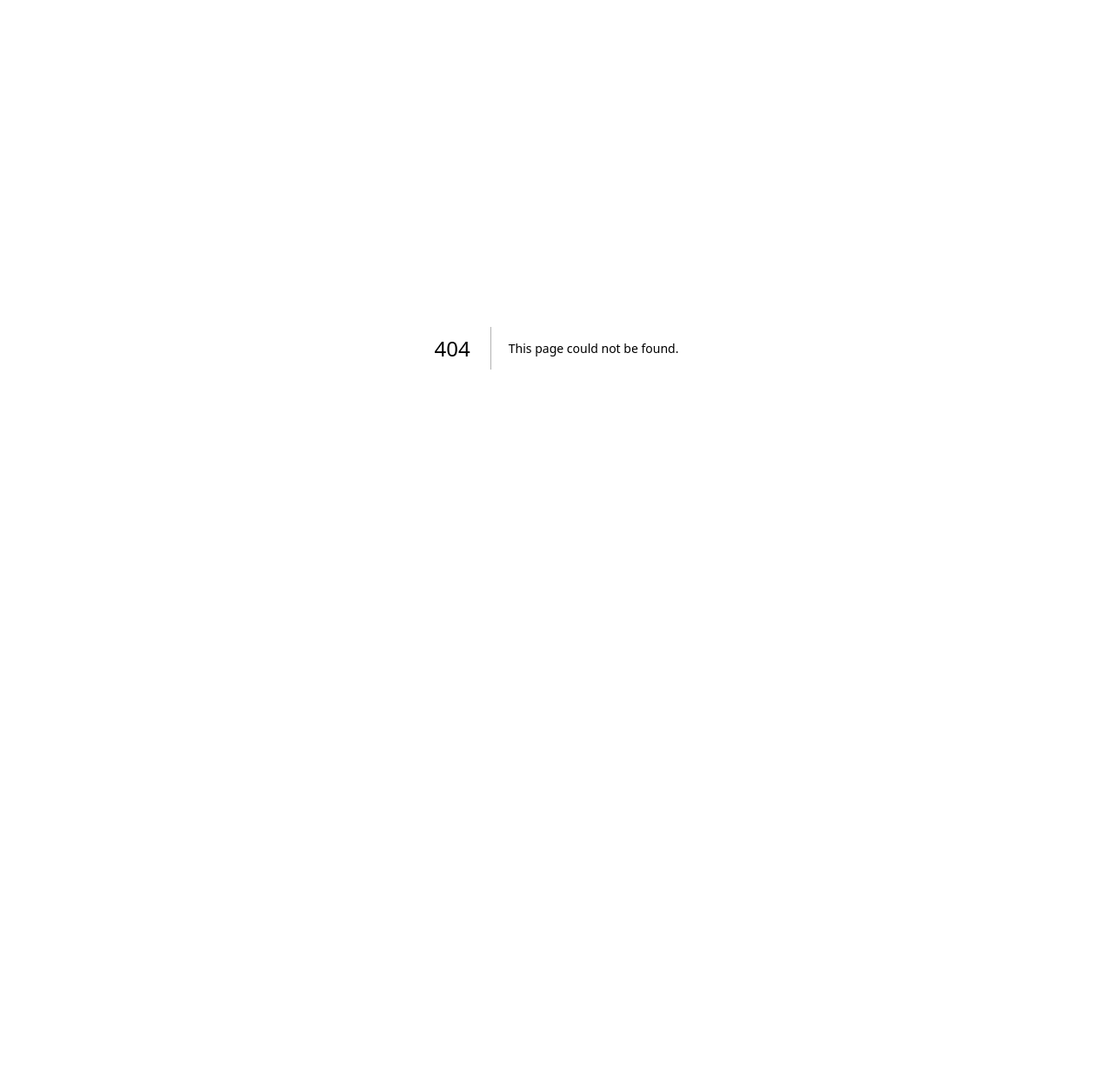
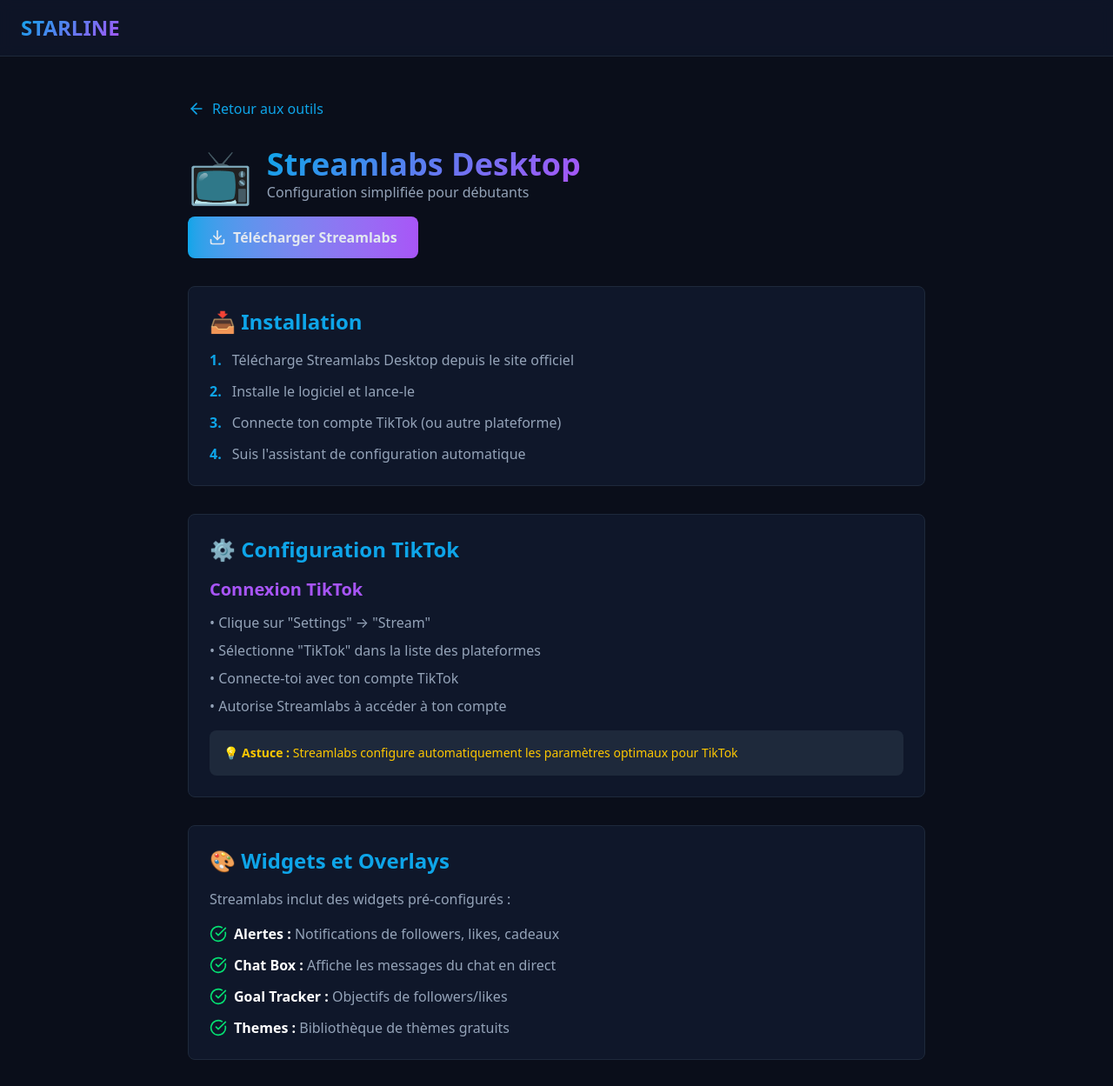
Before and after one commit to Shahil-AppDev/starline-saas, a Next.js app in the folder frontend/: page /tools/streamlabs in a window 1280 px wide. Before the commit this address had no page. Shown: the top 1249 px of the page at 87% size. Before the commit the page ends 800 px from the top, so only its background shows below. Built offline with nearby package versions, Linux system fonts and the light colour scheme.

Commit message:
feat: Add training pages for Streamlabs and TikTok Live Studio

```diff
--- /dev/null
+++ b/frontend/src/app/tools/streamlabs/page.tsx
@@ -0,0 +1,163 @@
+import Link from 'next/link';
+import { Download, ArrowLeft, CheckCircle } from 'lucide-react';
+
+export default function StreamlabsPage() {
+  return (
+    <div className="min-h-screen bg-[#0a0e1a] text-[#e2e8f0]">
+      <nav className="border-b border-[#1e293b] bg-[#0f172a]/80 backdrop-blur-sm sticky top-0 z-50">
+        <div className="max-w-7xl mx-auto px-4 sm:px-6 py-3 sm:py-4 flex items-center justify-between">
+          <Link href="/" className="text-xl sm:text-2xl font-bold gradient-text">STARLINE</Link>
+        </div>
+      </nav>
+
+      <main className="max-w-4xl mx-auto px-4 sm:px-6 py-12">
+        <Link href="/tools" className="inline-flex items-center gap-2 text-[#0ea5e9] hover:underline mb-8">
+          <ArrowLeft size={20} />
+          Retour aux outils
+        </Link>
+
+        <div className="mb-8">
+          <div className="flex items-center gap-4 mb-4">
+            <span className="text-6xl">📺</span>
+            <div>
+              <h1 className="text-4xl font-bold gradient-text">Streamlabs Desktop</h1>
+              <p className="text-[#94a3b8]">Configuration simplifiée pour débutants</p>
+            </div>
+          </div>
+          <a
+            href="https://streamlabs.com/streamlabs-live-streaming-software"
+            target="_blank"
+            rel="noopener noreferrer"
+            className="inline-flex items-center gap-2 px-6 py-3 bg-gradient-to-r from-[#0ea5e9] to-[#a855f7] rounded-lg font-semibold hover:opacity-90 transition"
+          >
+            <Download size={20} />
+            Télécharger Streamlabs
+          </a>
+        </div>
+
+        <div className="space-y-8">
+          <section className="p-6 bg-[#0f172a] border border-[#1e293b] rounded-lg">
+            <h2 className="text-2xl font-bold mb-4 text-[#0ea5e9]">📥 Installation</h2>
+            <ol className="space-y-3 text-[#94a3b8]">
+              <li className="flex gap-3">
+                <span className="font-bold text-[#0ea5e9]">1.</span>
+                <span>Télécharge Streamlabs Desktop depuis le site officiel</span>
+              </li>
+              <li className="flex gap-3">
+                <span className="font-bold text-[#0ea5e9]">2.</span>
+                <span>Installe le logiciel et lance-le</span>
+              </li>
+              <li className="flex gap-3">
+                <span className="font-bold text-[#0ea5e9]">3.</span>
+                <span>Connecte ton compte TikTok (ou autre plateforme)</span>
+              </li>
+              <li className="flex gap-3">
+                <span className="font-bold text-[#0ea5e9]">4.</span>
+                <span>Suis l&apos;assistant de configuration automatique</span>
+              </li>
+            </ol>
+          </section>
+
+          <section className="p-6 bg-[#0f172a] border border-[#1e293b] rounded-lg">
+            <h2 className="text-2xl font-bold mb-4 text-[#0ea5e9]">⚙️ Configuration TikTok</h2>
+            <div className="space-y-4">
+              <div>
+                <h3 className="text-xl font-bold mb-3 text-[#a855f7]">Connexion TikTok</h3>
+                <ul className="space-y-2 text-[#94a3b8]">
+                  <li>• Clique sur &quot;Settings&quot; → &quot;Stream&quot;</li>
+                  <li>• Sélectionne &quot;TikTok&quot; dans la liste des plateformes</li>
+                  <li>• Connecte-toi avec ton compte TikTok</li>
+                  <li>• Autorise Streamlabs à accéder à ton compte</li>
+                </ul>
+              </div>
+
+              <div className="bg-[#1e293b] p-4 rounded-lg">
+                <p className="text-sm text-yellow-400">
+                  💡 <span className="font-bold">Astuce :</span> Streamlabs configure automatiquement les paramètres optimaux pour TikTok
+                </p>
+              </div>
+            </div>
+          </section>
+
+          <section className="p-6 bg-[#0f172a] border border-[#1e293b] rounded-lg">
+            <h2 className="text-2xl font-bold mb-4 text-[#0ea5e9]">🎨 Widgets et Overlays</h2>
+            <div className="space-y-4">
+              <p className="text-[#94a3b8]">Streamlabs inclut des widgets pré-configurés :</p>
+              <ul className="space-y-3">
+                <li className="flex items-start gap-2">
+                  <CheckCircle size={20} className="text-green-400 mt-0.5" />
+                  <div>
+                    <span className="font-bold text-white">Alertes :</span>
+                    <span className="text-[#94a3b8]"> Notifications de followers, likes, cadeaux</span>
+                  </div>
+                </li>
+                <li className="flex items-start gap-2">
+                  <CheckCircle size={20} className="text-green-400 mt-0.5" />
+                  <div>
+                    <span className="font-bold text-white">Chat Box :</span>
+                    <span className="text-[#94a3b8]"> Affiche les messages du chat en direct</span>
+                  </div>
+                </li>
+                <li className="flex items-start gap-2">
+                  <CheckCircle size={20} className="text-green-400 mt-0.5" />
+                  <div>
+                    <span className="font-bold text-white">Goal Tracker :</span>
+                    <span className="text-[#94a3b8]"> Objectifs de followers/likes</span>
+                  </div>
+                </li>
+                <li className="flex items-start gap-2">
+                  <CheckCircle size={20} className="text-green-400 mt-0.5" />
+                  <div>
+                    <span className="font-bold text-white">Themes :</span>
+                    <span className="text-[#94a3b8]"> Bibliothèque de thèmes gratuits</span>
+                  </div>
+                </li>
+              </ul>
+            </div>
+          </section>
+
+          <section className="p-6 bg-[#0f172a] border border-[#1e293b] rounded-lg">
+            <h2 className="text-2xl font-bold mb-4 text-[#0ea5e9]">🎬 Scènes recommandées</h2>
+            <div className="space-y-4">
+              <div className="bg-[#1e293b] p-4 rounded-lg">
+                <h4 className="font-bold text-white mb-2">1. Scène Starting Soon</h4>
+                <p className="text-sm text-[#94a3b8]">Compte à rebours avant le début du live</p>
+              </div>
+              <div className="bg-[#1e293b] p-4 rounded-lg">
+                <h4 className="font-bold text-white mb-2">2. Scène Main (Live)</h4>
+                <p className="text-sm text-[#94a3b8]">Webcam + overlays + alertes</p>
+              </div>
+              <div className="bg-[#1e293b] p-4 rounded-lg">
+                <h4 className="font-bold text-white mb-2">3. Scène BRB (Pause)</h4>
+                <p className="text-sm text-[#94a3b8]">Écran de pause avec musique</p>
+              </div>
+              <div className="bg-[#1e293b] p-4 rounded-lg">
+                <h4 className="font-bold text-white mb-2">4. Scène Ending</h4>
+                <p className="text-sm text-[#94a3b8]">Remerciements et réseaux sociaux</p>
+              </div>
+            </div>
+          </section>
+
+          <section className="p-6 bg-gradient-to-r from-[#0f172a] to-[#1e293b] border border-[#0ea5e9] rounded-lg">
+            <h2 className="text-2xl font-bold mb-4">🎓 Besoin d&apos;aide ?</h2>
+            <p className="text-[#94a3b8] mb-4">
+              Rejoins Starline Creator Hub pour accéder à des templates Streamlabs exclusifs et un support personnalisé.
+            </p>
+            <Link
+              href="/join"
+              className="inline-block px-6 py-3 bg-gradient-to-r from-[#0ea5e9] to-[#a855f7] rounded-lg font-semibold hover:opacity-90 transition"
+            >
+              Rejoindre gratuitement
+            </Link>
+          </section>
+        </div>
+      </main>
+
+      <footer className="border-t border-[#1e293b] mt-20 py-8">
+        <div className="max-w-7xl mx-auto px-6 text-center text-[#64748b]">
+          <p>© 2026 Starline Agency. <Link href="/tools" className="hover:text-[#0ea5e9] transition">Retour aux outils</Link></p>
+        </div>
+      </footer>
+    </div>
+  );
+}
```
